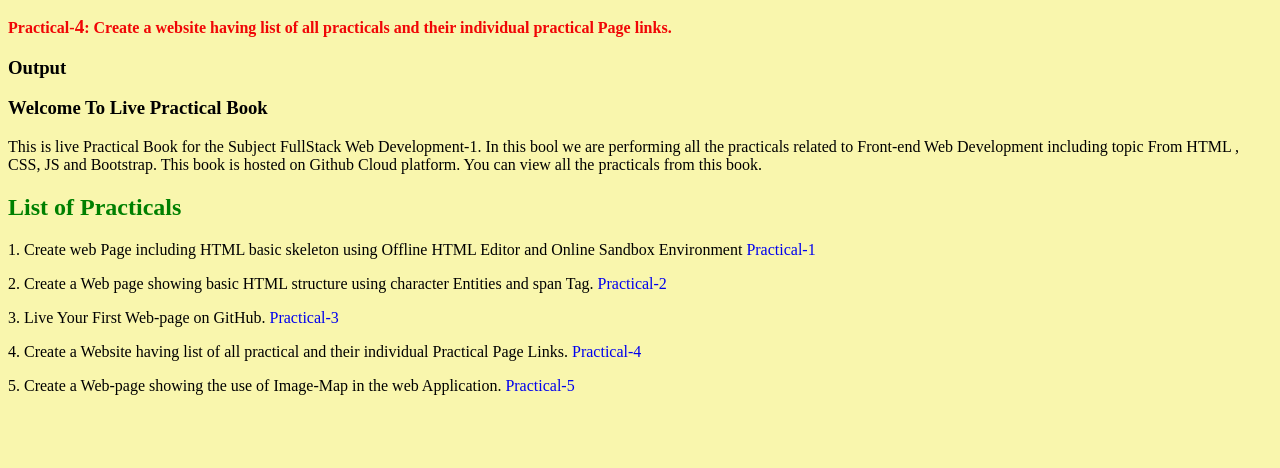
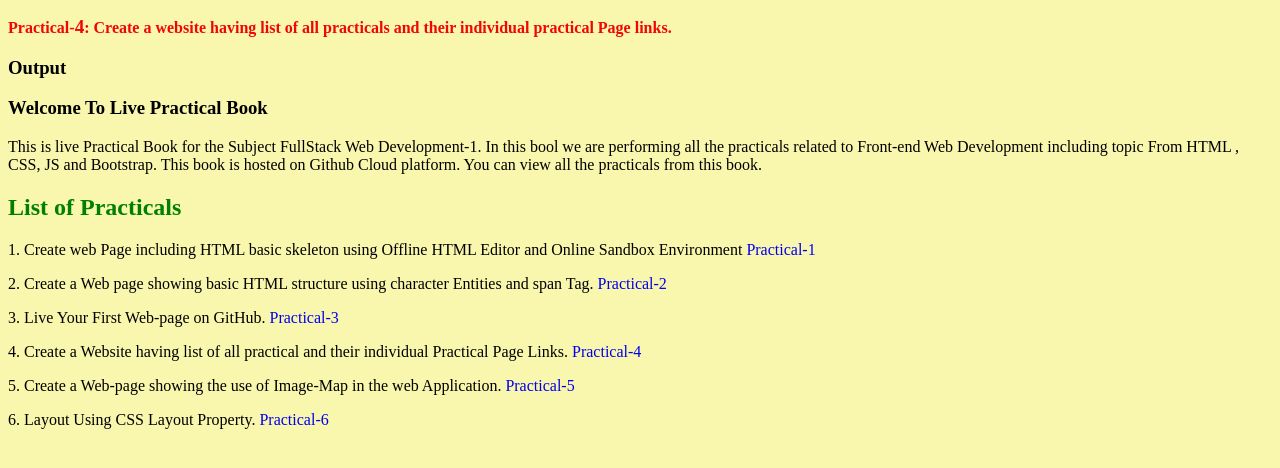
Before and after one commit to chanchal231/fullstack-practicals, a plain HTML site: page index.html in a window 1280 px wide. Drawn offline with Linux system fonts and the light colour scheme.

Commit message:
new changes

```diff
--- a/index.html
+++ b/index.html
@@ -31,5 +31,8 @@
 
    <p>5. Create a Web-page showing the use of Image-Map in the web Application.
    <a href="./Pages/Practical-5.html">Practical-5</a></p>
+
+   <p>6. Layout Using CSS Layout Property.
+    <a href="./Pages/Practical-6.html">Practical-6</a></p>
 </body >
 </html>
```
